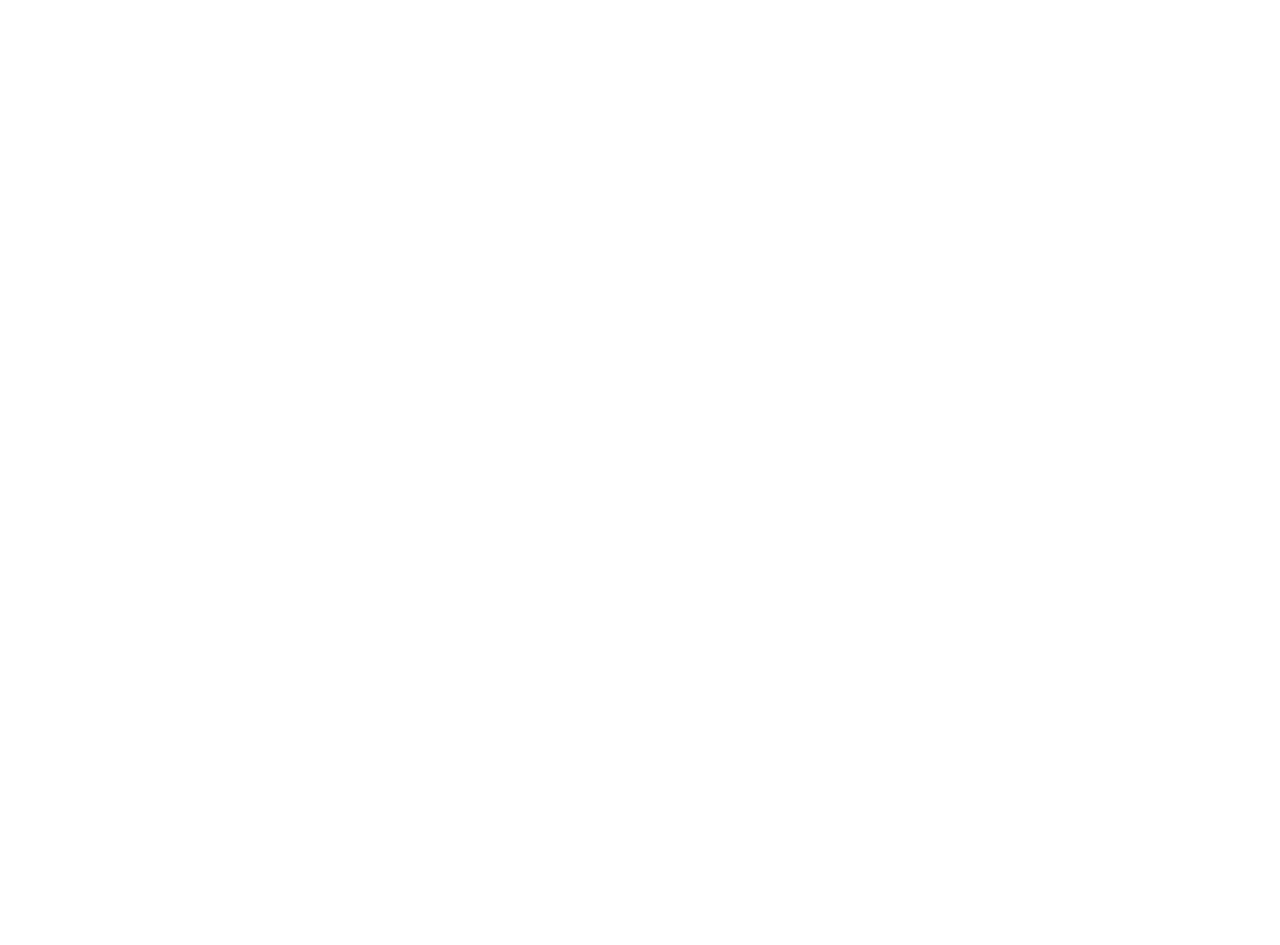
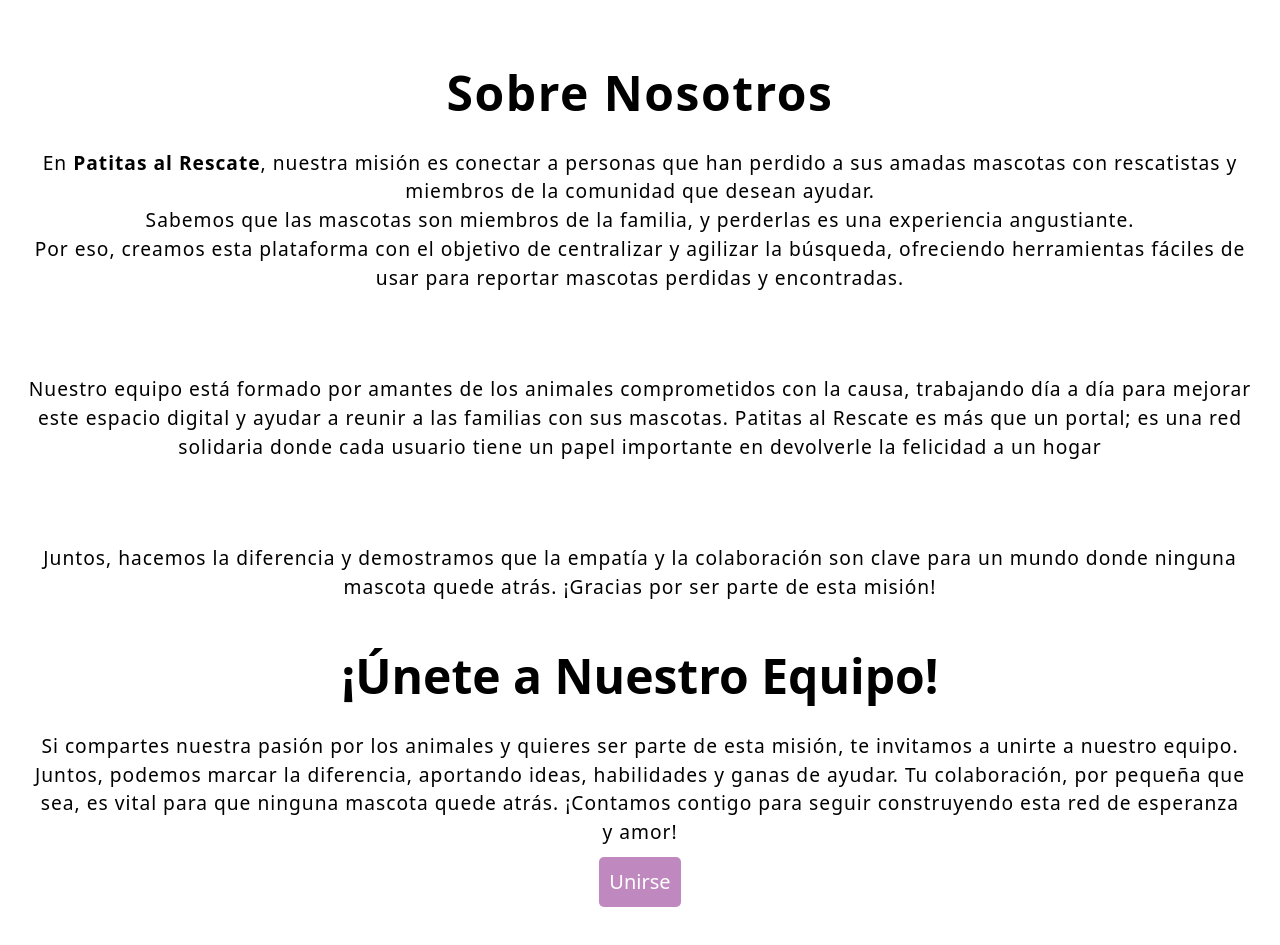
Before and after one commit to edgardo90/appMascotas-Angular, an Angular app: page /nosotros in a window 1280 px wide. Shown: the part 260-1205 px from the top of the page. Before the commit the page ends 800 px from the top, so only its background shows below. Built offline with nearby package versions, Linux system fonts and the light colour scheme; a web font is replaced by a local one.

Commit message:
estructura inicial de sobre nosotros

```diff
--- a/src/app/components/header/header.component.css
+++ b/src/app/components/header/header.component.css
@@ -41,6 +41,7 @@
 nav ul li:hover {
     background-color: #d1b3e6;
     transform: scale(0.9);
+    cursor: pointer;
 }
 
 
--- a/src/app/pages/home/home.component.css
+++ b/src/app/pages/home/home.component.css
@@ -29,6 +29,7 @@
   }
 
   .card {
+    cursor: pointer;
     flex:1;
     border: 1px solid #ccc;
     border-radius: 10px;
@@ -38,8 +39,9 @@
 
   }
 
-
-
+  .card:hover {
+    box-shadow: 10px 10px 8px rgba(0, 0, 0, 0.74);
+  }
   .card h3 {
     font-size: 1.5em;
     margin-bottom: 0.5em;
--- a/src/app/pages/home/home.component.html
+++ b/src/app/pages/home/home.component.html
@@ -1,9 +1,9 @@
 <div class="container">
-    <h1>Bienvenidos a [inserte nombre]</h1>
+    <h1>Bienvenidos a Patitas al Rescate</h1>
     <p>Tu mascota está perdida? Encontraste una mascota perdida? </p>
 
-    <div class="cards">
-      <div class="card">
+    <div class="cards carta">
+      <div class="card" (click)="navegar('anuncios')">
         <i class="fa-solid fa-magnifying-glass fa-2xl" style="color: #B197FC;"></i>
         <br>
         <br>
--- a/src/app/pages/home/home.component.ts
+++ b/src/app/pages/home/home.component.ts
@@ -17,7 +17,10 @@
 
   redirectToLogin() {
     this.router.navigate(['/login']);
-
+  }
+  navegar(direccion: string) {
+    this.router.navigate([direccion]); // se navega a la ruta que se le pase por parametro
+    console.log(direccion);
   }
 
 }
--- a/src/app/pages/nosotros/nosotros.component.css
+++ b/src/app/pages/nosotros/nosotros.component.css
@@ -0,0 +1,54 @@
+.container {
+    margin: 200px auto;
+    display: flex;
+    flex-direction: column;
+    align-items: stretch;
+    justify-content: center;
+    height: 100vh;
+    width: 100%;
+    text-align: center;
+    /* background-image: linear-gradient(to bottom, #d6cee4 40%,  #d6cee4 10%); */
+}
+
+  h1 {
+    font-size: 3em;
+    letter-spacing: 1.5px;
+
+  }
+  h2 {
+    font-size: 3em;
+
+  }
+
+
+  p {
+    margin: 20px;
+    font-size: 1.2em;
+    margin-bottom: 2em;
+    letter-spacing: 1px;
+    font-weight: 300;
+  }
+
+  span{
+    font-weight: bold;
+    color: black;
+
+  }
+
+  button {
+    background: rgb(185, 125, 185,0.9);
+    color: white;
+    font-size: 20px;
+    padding: 10px;
+    border-radius: 5px;
+    margin-top: 10px;
+    cursor: pointer;
+    border:none;
+
+}
+button:hover {
+    background: rgb(185, 125, 185,0.7);
+    transform: scale(1.1);
+    transition: transform 0.3s ease-in-out
+
+}
--- a/src/app/pages/nosotros/nosotros.component.html
+++ b/src/app/pages/nosotros/nosotros.component.html
@@ -1 +1,23 @@
-<p>nosotros works!</p>
+<div class="container">
+
+    <div class="title">
+        <h1>Sobre Nosotros</h1>
+    </div>
+    <div class="nosotros">
+        <p>En <span>Patitas al Rescate</span>, nuestra misión es conectar a personas que han perdido a sus amadas mascotas con rescatistas y miembros de la comunidad que desean ayudar. <br> Sabemos que las mascotas son miembros de la familia, y perderlas es una experiencia angustiante. <br> Por eso, creamos esta plataforma con el objetivo de centralizar y agilizar la búsqueda, ofreciendo herramientas fáciles de usar para reportar mascotas perdidas y encontradas.
+
+        </p>
+        <br>
+        <p>Nuestro equipo está formado por amantes de los animales comprometidos con la causa, trabajando día a día para mejorar este espacio digital y ayudar a reunir a las familias con sus mascotas. Patitas al Rescate es más que un portal; es una red solidaria donde cada usuario tiene un papel importante en devolverle la felicidad a un hogar</p>
+        <br>
+        <p>Juntos, hacemos la diferencia y demostramos que la empatía y la colaboración son clave para un mundo donde ninguna mascota quede atrás. ¡Gracias por ser parte de esta misión!</p>
+
+        <h2>¡Únete a Nuestro Equipo!</h2>
+        <p> Si compartes nuestra pasión por los animales y quieres ser parte de esta misión, te invitamos a unirte a nuestro equipo. <br>
+            Juntos, podemos marcar la diferencia, aportando ideas, habilidades y ganas de ayudar. Tu colaboración, por pequeña que sea, es vital para que ninguna mascota quede atrás. ¡Contamos contigo para seguir construyendo esta red de esperanza y amor!
+
+            <br>
+            <button type="submit" (click)="navegar('registro')">Unirse</button>
+        </p>
+    </div>
+</div>
--- a/src/app/pages/nosotros/nosotros.component.ts
+++ b/src/app/pages/nosotros/nosotros.component.ts
@@ -1,4 +1,7 @@
 import { Component } from '@angular/core';
+import { NavigationEnd, Router } from '@angular/router';
+
+
 
 @Component({
   selector: 'app-nosotros',
@@ -8,5 +11,12 @@
   styleUrl: './nosotros.component.css'
 })
 export class NosotrosComponent {
+  constructor(private router: Router) {}
+
+
+  navegar(direccion: string) {
+    this.router.navigate([direccion]); // se navega a la ruta que se le pase por parametro
+    console.log(direccion);
+  }
 
 }
```
